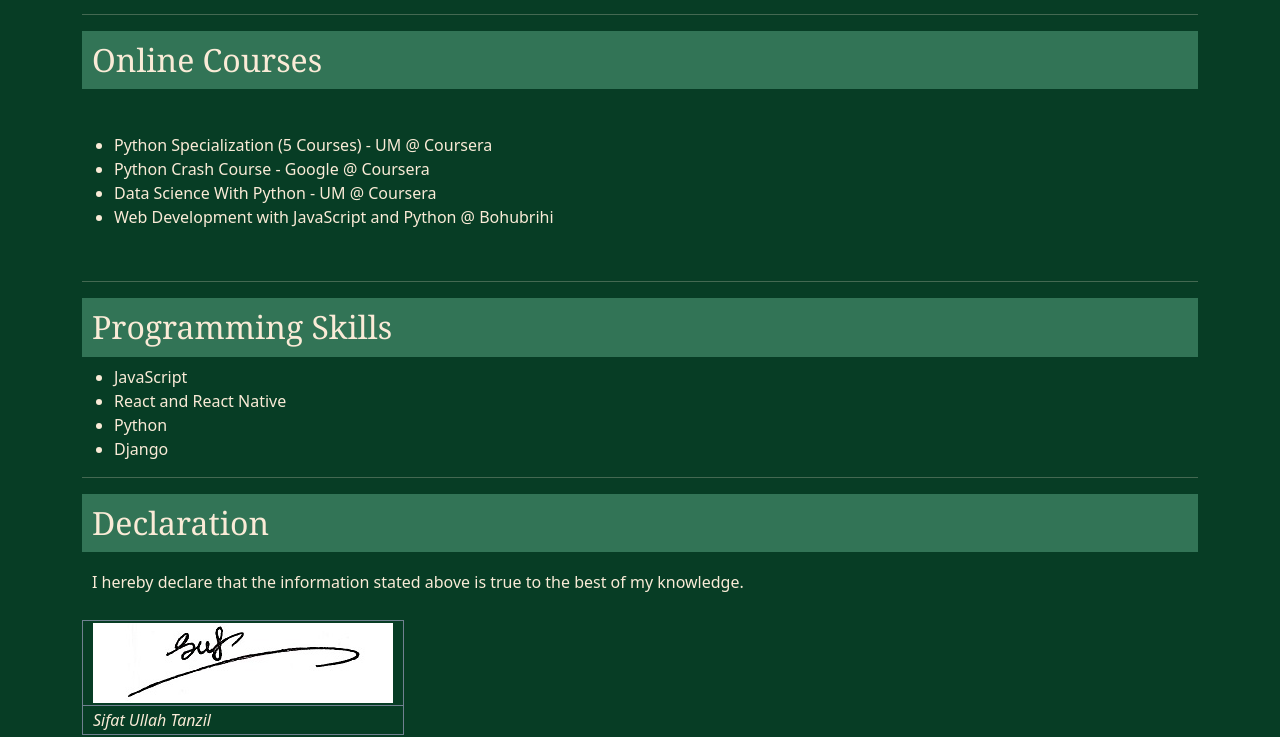
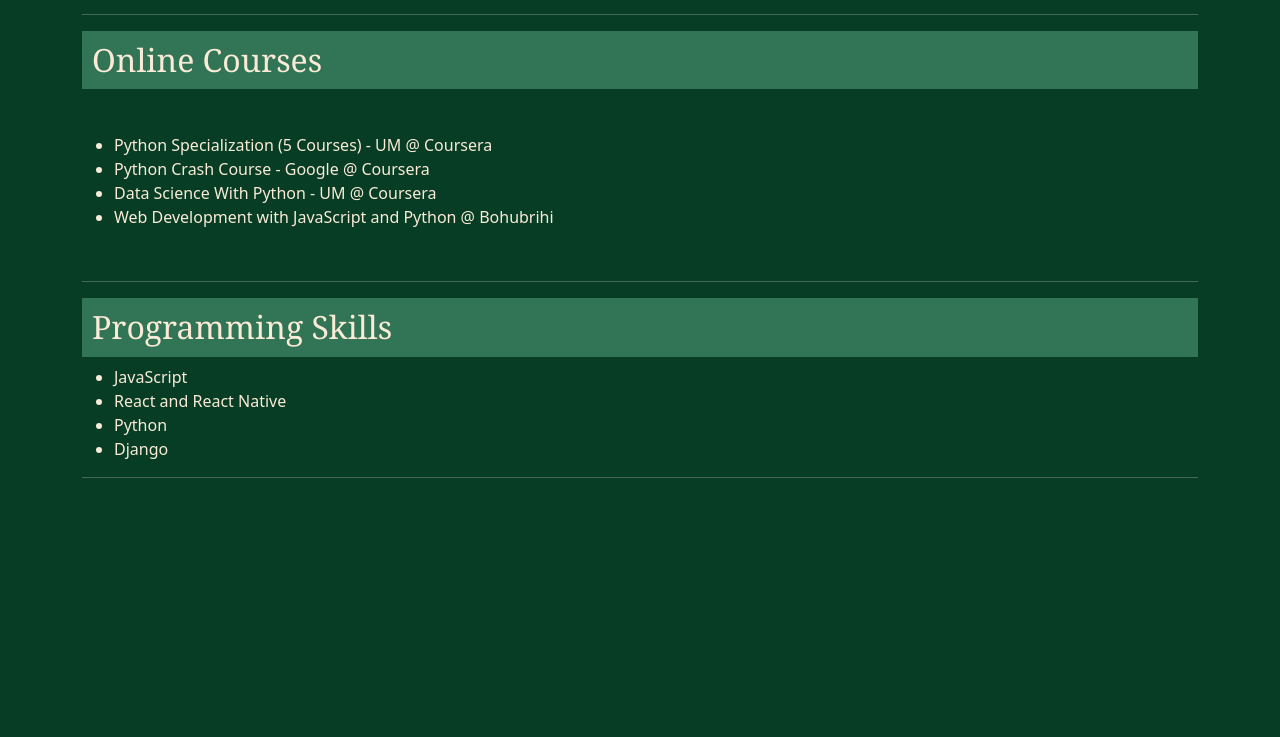
Before and after one commit to siftanzil/siftanzil.github.io, a plain HTML site: page resume/index.html in a window 1280 px wide. Shown: the part 802-1539 px from the top of the page. After the commit the page ends 1322 px from the top, so only its background shows below. Drawn offline with nearby package versions, Linux system fonts and the light colour scheme.

Commit message:
Update index.html

```diff
--- a/resume/index.html
+++ b/resume/index.html
@@ -99,19 +99,7 @@
             </ul>
         </div>
         <hr>
-        <div>
-            <h2>Declaration</h2>
-            <p>I hereby declare that the information stated above is true to the best of my knowledge.</p>
-            <table>
-                <tr>
-                    <td><img src="./img/Sign.jpg" alt="Sifat's sign" height="80px" width="300px"></td>
-                </tr>
-                <tr>
-                    <td style="font-style: italic;"> Sifat Ullah Tanzil</td>
-                </tr>
-            </table>
-        </div>
-
+<br>
         <script src="https://cdn.jsdelivr.net/npm/bootstrap@5.2.1/dist/js/bootstrap.bundle.min.js"
             integrity="sha384-u1OknCvxWvY5kfmNBILK2hRnQC3Pr17a+RTT6rIHI7NnikvbZlHgTPOOmMi466C8"
             crossorigin="anonymous"></script>
```
